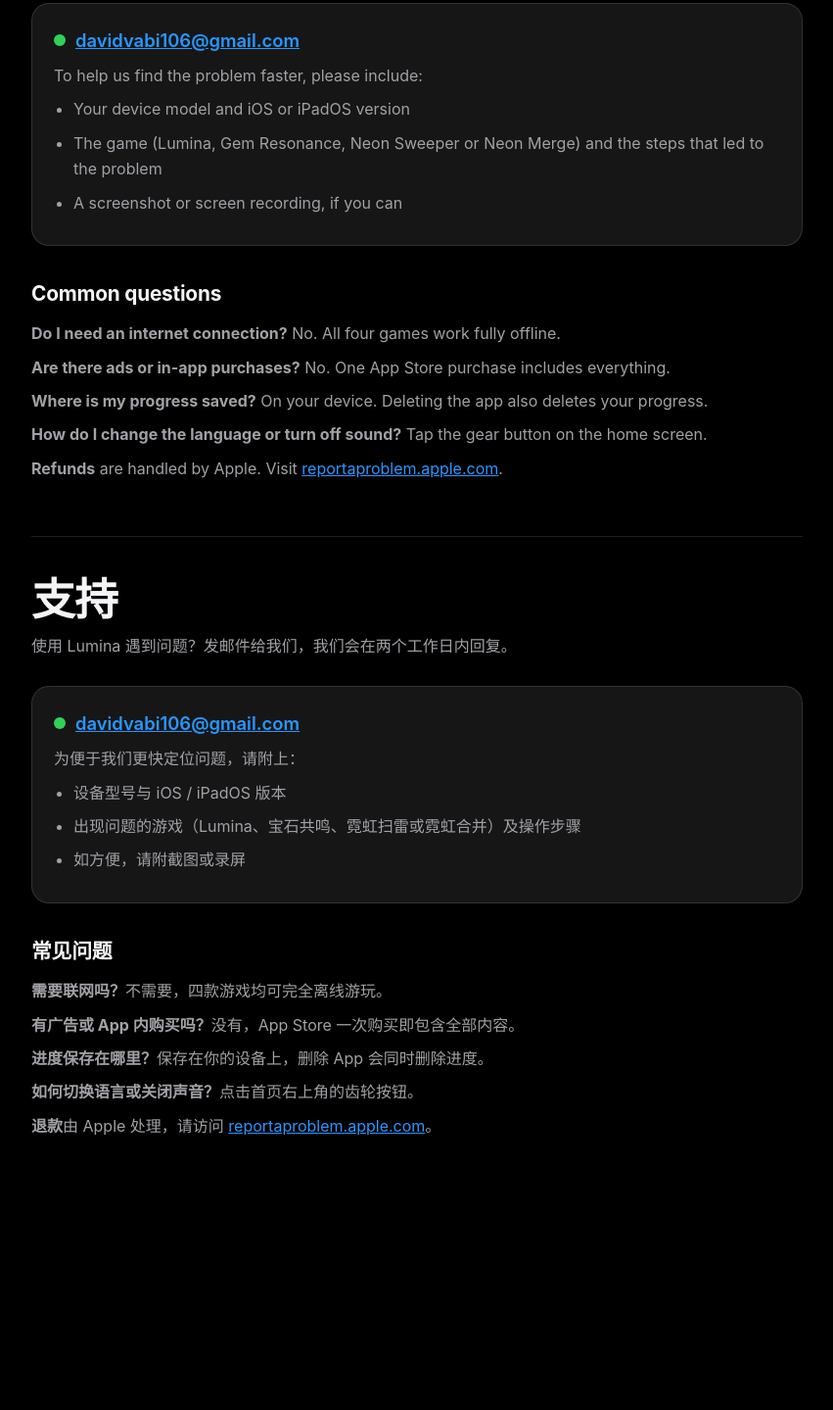
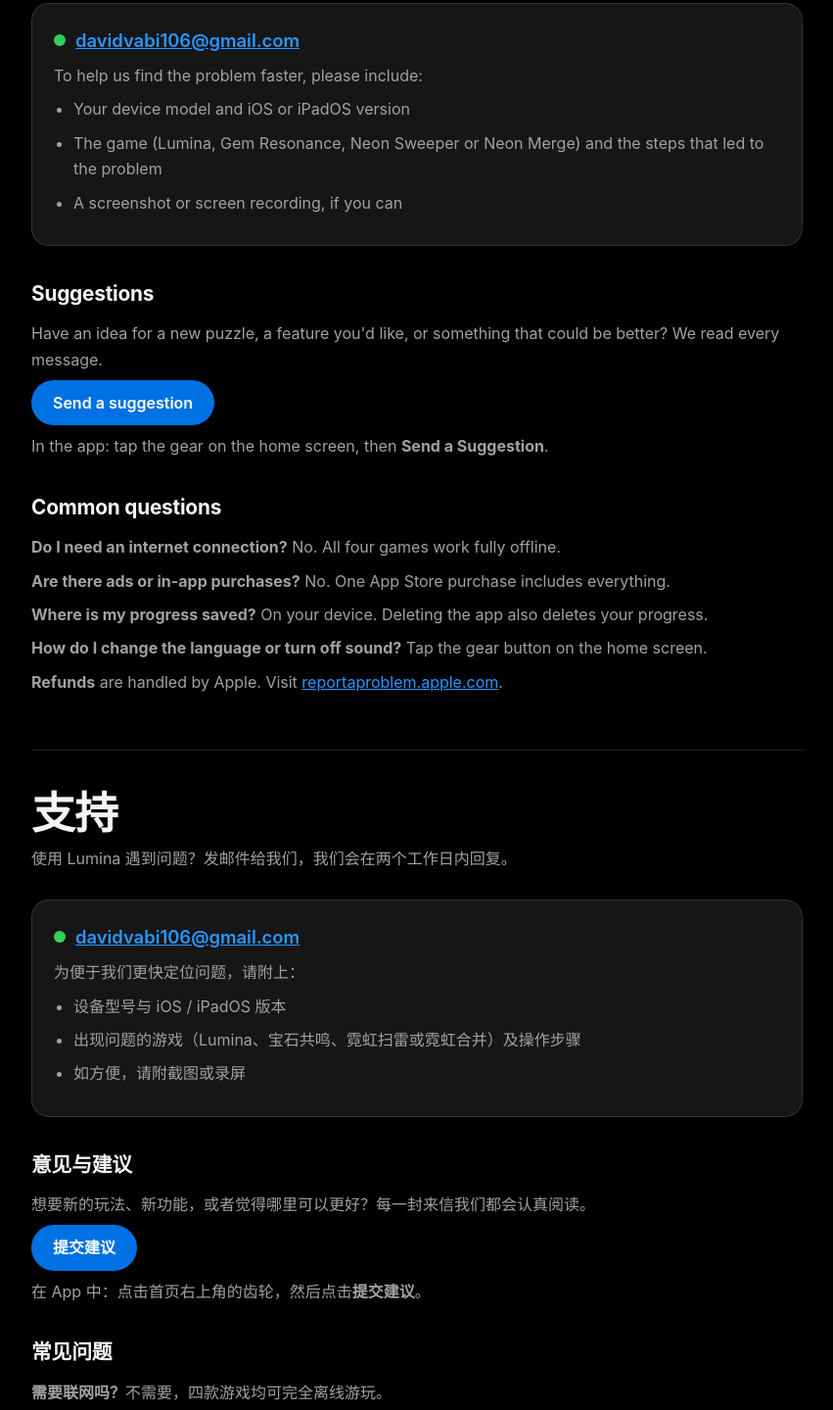
Before and after one commit to zergcsda/lumina-docs, a plain HTML site: page support.html in a window 1280 px wide. Shown: the part 210-1649 px from the top of the page at 98% size, without its empty margins (214-1065 px from the left). Before the commit the page ends 1460 px from the top, so only its background shows below. Drawn offline with Linux system fonts and the light colour scheme.

Commit message:
Add suggestions channel (support page, footer, privacy note on email)

```diff
--- a/support.html
+++ b/support.html
@@ -3,7 +3,7 @@
 <head>
     <meta charset="UTF-8">
     <meta name="viewport" content="width=device-width, initial-scale=1.0">
-    <title>Support · 支持 - Lumina</title>
+    <title>Support & Suggestions · 支持与建议 - Lumina</title>
     <meta name="description" content="Get help with Lumina for iPhone and iPad.">
     <style>
         :root {
@@ -49,6 +49,7 @@
         td { color: var(--muted); }
         .lang { border-top: 1px solid var(--border); margin-top: 56px; padding-top: 40px; }
         a { color: var(--accent); }
+        a.cta { display: inline-block; background: #0071e3; color: #fff; text-decoration: none; padding: 10px 22px; border-radius: 980px; font-weight: 600; }
     </style>
 </head>
 <body>
@@ -74,6 +75,11 @@
                 <li>A screenshot or screen recording, if you can</li>
             </ul>
         </div>
+        <h2 id="feedback">Suggestions</h2>
+        <p>Have an idea for a new puzzle, a feature you'd like, or something that could be better? We read every message.</p>
+        <p><a class="cta" href="mailto:davidvabi106@gmail.com?subject=Lumina%20Suggestion">Send a suggestion</a></p>
+        <p>In the app: tap the gear on the home screen, then <strong>Send a Suggestion</strong>.</p>
+
         <h2>Common questions</h2>
         <p><strong>Do I need an internet connection?</strong> No. All four games work fully offline.</p>
         <p><strong>Are there ads or in-app purchases?</strong> No. One App Store purchase includes everything.</p>
@@ -94,6 +100,11 @@
                 <li>如方便，请附截图或录屏</li>
             </ul>
         </div>
+        <h2 id="feedback-zh">意见与建议</h2>
+        <p>想要新的玩法、新功能，或者觉得哪里可以更好？每一封来信我们都会认真阅读。</p>
+        <p><a class="cta" href="mailto:davidvabi106@gmail.com?subject=Lumina%20%E5%BB%BA%E8%AE%AE">提交建议</a></p>
+        <p>在 App 中：点击首页右上角的齿轮，然后点击<strong>提交建议</strong>。</p>
+
         <h2>常见问题</h2>
         <p><strong>需要联网吗？</strong>不需要，四款游戏均可完全离线游玩。</p>
         <p><strong>有广告或 App 内购买吗？</strong>没有，App Store 一次购买即包含全部内容。</p>
```
Also changed, not shown: index.html (+2 -0 lines), privacy.html (+6 -0 lines).
